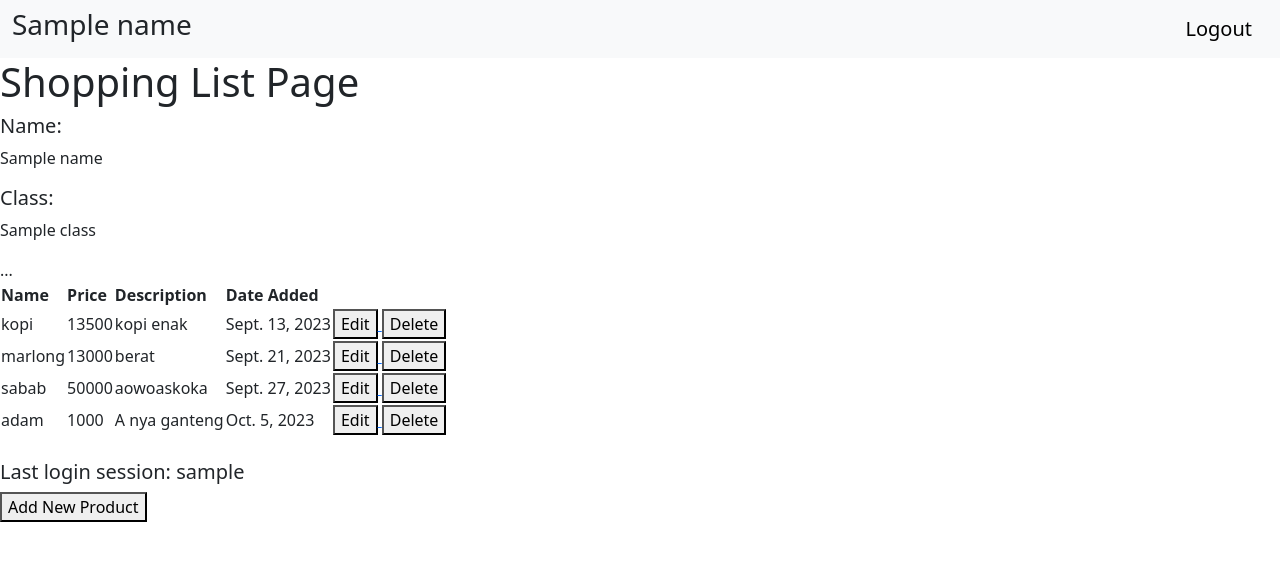
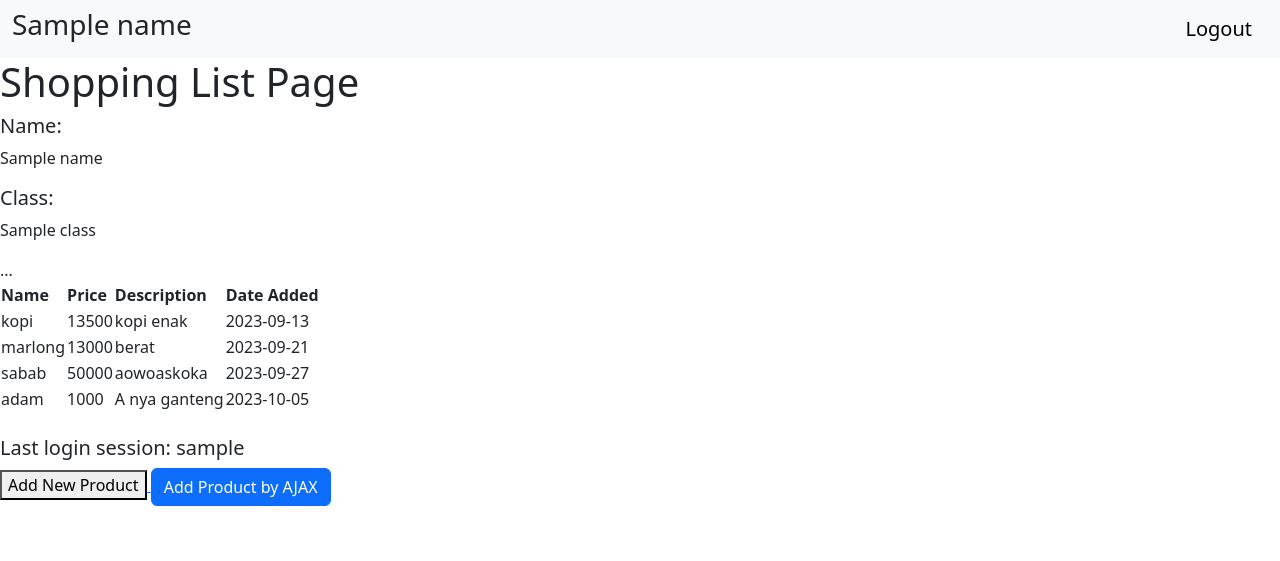
Before and after one commit to ferdinandraja/shopping-list, a Django app: template main/templates/main.html in a window 1280 px wide. Shown: the top 561 px of the page. Run offline with Django 4.2, Linux system fonts and the light colour scheme; data comes from the database, SQL or seed files in the repository; both versions use the stored data as it was after the commit; the template is opened without the code that fills it: values that come from a table or form of the project are taken from there, most other values are stand-ins (such as "Sample title", 1, 10 or a date in 2020).

Commit message:
tutorial 4

```diff
--- a/main/templates/main.html
+++ b/main/templates/main.html
@@ -18,37 +18,39 @@
     <h5>Class:</h5>
     <p>{{class}}</p>
     ...
-<table>
-    <tr>
-        <th>Name</th>
-        <th>Price</th>
-        <th>Description</th>
-        <th>Date Added</th>
-    </tr>
-
-    {% comment %} Below is how to show the product data {% endcomment %}
-
-    {% for product in products %}
-        <tr>
-            <td>{{product.name}}</td>
-            <td>{{product.price}}</td>
-            <td>{{product.description}}</td>
-            <td>{{product.date_added}}</td>
-            <td>
-                <a href="{% url 'main:edit_product' product.pk %}">
-                    <button>
-                        Edit
-                    </button>
-                </a>
-                <a href="{% url 'main:delete_product' product.pk %}">
-                      <button>
-                          Delete
-                      </button>
-                  </a>
-            </td>
-        </tr>
-    {% endfor %}
+<table id="product_table">
 </table>
+<div class="modal fade" id="exampleModal" tabindex="-1" aria-labelledby="exampleModalLabel" aria-hidden="true">
+    <div class="modal-dialog">
+        <div class="modal-content">
+            <div class="modal-header">
+                <h1 class="modal-title fs-5" id="exampleModalLabel">Add New Product</h1>
+                <button type="button" class="btn-close" data-bs-dismiss="modal" aria-label="Close"></button>
+            </div>
+            <div class="modal-body">
+                <form id="form" onsubmit="return false;">
+                    {% csrf_token %}
+                    <div class="mb-3">
+                        <label for="name" class="col-form-label">Name:</label>
+                        <input type="text" class="form-control" id="name" name="name"></input>
+                    </div>
+                    <div class="mb-3">
+                        <label for="price" class="col-form-label">Price:</label>
+                        <input type="number" class="form-control" id="price" name="price"></input>
+                    </div>
+                    <div class="mb-3">
+                        <label for="description" class="col-form-label">Description:</label>
+                        <textarea class="form-control" id="description" name="description"></textarea>
+                    </div>
+                </form>
+            </div>
+            <div class="modal-footer">
+                <button type="button" class="btn btn-secondary" data-bs-dismiss="modal">Close</button>
+                <button type="button" class="btn btn-primary" id="button_add" data-bs-dismiss="modal">Add Product</button>
+            </div>
+        </div>
+    </div>
+</div>
 <br />
 <h5>Last login session: {{ last_login }}</h5>
 <a href="{% url 'main:create_product' %}">
@@ -56,4 +58,44 @@
         Add New Product
     </button>
 </a>
+<button type="button" class="btn btn-primary" data-bs-toggle="modal" data-bs-target="#exampleModal">Add Product by AJAX</button>
+
+<script>
+    async function getProducts() {
+        return fetch("{% url 'main:get_product_json' %}").then((res) => res.json())
+    }
+    async function refreshProducts() {
+        document.getElementById("product_table").innerHTML = ""
+        const products = await getProducts()
+        let htmlString = `<tr>
+            <th>Name</th>
+            <th>Price</th>
+            <th>Description</th>
+            <th>Date Added</th>
+        </tr>`
+        products.forEach((item) => {
+            htmlString += `\n<tr>
+            <td>${item.fields.name}</td>
+            <td>${item.fields.price}</td>
+            <td>${item.fields.description}</td>
+            <td>${item.fields.date_added}</td>
+        </tr>`
+        })
+
+        document.getElementById("product_table").innerHTML = htmlString
+    }
+
+    refreshProducts()
+    function addProduct() {
+        fetch("{% url 'main:add_product_ajax' %}", {
+            method: "POST",
+            body: new FormData(document.querySelector('#form'))
+        }).then(refreshProducts)
+
+        document.getElementById("form").reset()
+        return false
+    }
+    document.getElementById("button_add").onclick = addProduct
+</script>
+
 {% endblock content %}
--- a/main/urls.py
+++ b/main/urls.py
@@ -1,10 +1,5 @@
 from django.urls import path
-from main.views import show_main, create_product, show_xml, show_json,show_xml_by_id, show_json_by_id
-from main.views import register
-from main.views import login_user
-from main.views import logout_user
-from main.views import edit_product
-from main.views import delete_product
+from main.views import show_main, create_product, show_xml, show_json,show_xml_by_id, show_json_by_id, register, login_user, logout_user, edit_product, delete_product, get_product_json, add_product_ajax
 
 app_name = 'main'
 
@@ -20,4 +15,6 @@ urlpatterns = [
     path('logout/', logout_user, name='logout'),
     path('edit-product/<int:id>', edit_product, name='edit_product'),
     path('delete/<int:id>', delete_product, name='delete_product'),
+    path('get-product/', get_product_json, name='get_product_json'),
+    path('create-product-ajax/', add_product_ajax, name='add_product_ajax'),
 ]
--- a/main/views.py
+++ b/main/views.py
@@ -1,5 +1,5 @@
 import datetime
-from django.http import HttpResponseRedirect
+from django.http import HttpResponseNotFound, HttpResponseRedirect
 from django.urls import reverse
 from django.shortcuts import render
 from django.http import HttpResponseRedirect
@@ -14,6 +14,7 @@ from django.contrib import messages
 from django.contrib.auth import authenticate, login
 from django.contrib.auth import logout
 from django.contrib.auth.decorators import login_required
+from django.views.decorators.csrf import csrf_exempt
 # Create your views here.
 @login_required(login_url='/login')
 def show_main(request):
@@ -100,3 +101,20 @@ def delete_product(request, id):
     product.delete()
     # Return to the main page
     return HttpResponseRedirect(reverse('main:show_main'))
+def get_product_json(request):
+    product_item = Product.objects.all()
+    return HttpResponse(serializers.serialize('json', product_item))
+@csrf_exempt
+def add_product_ajax(request):
+    if request.method == 'POST':
+        name = request.POST.get("name")
+        price = request.POST.get("price")
+        description = request.POST.get("description")
+        user = request.user
+
+        new_product = Product(name=name, price=price, description=description, user=user)
+        new_product.save()
+
+        return HttpResponse(b"CREATED", status=201)
+
+    return HttpResponseNotFound()
```
Also changed, not shown: db.sqlite3.
